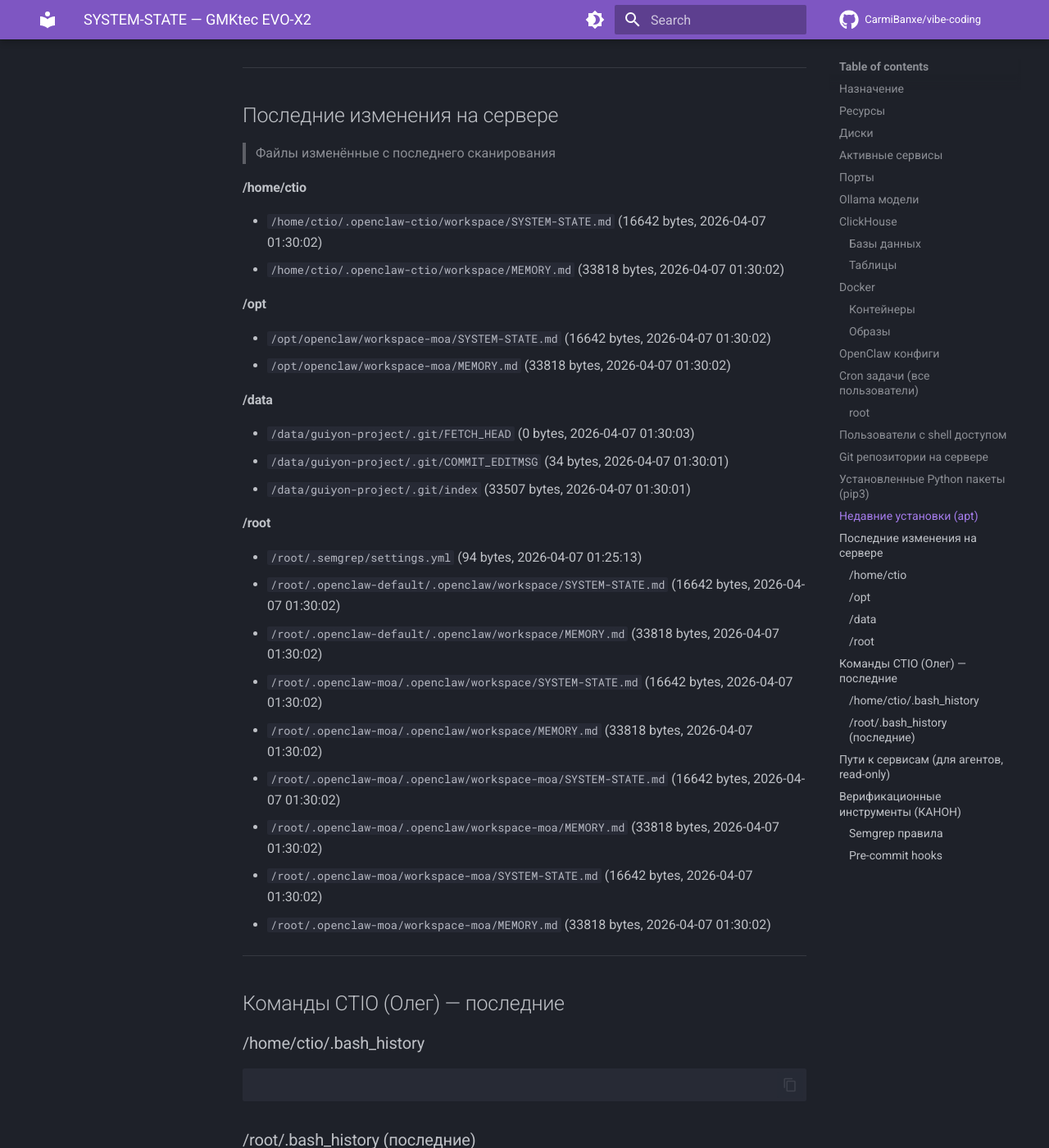
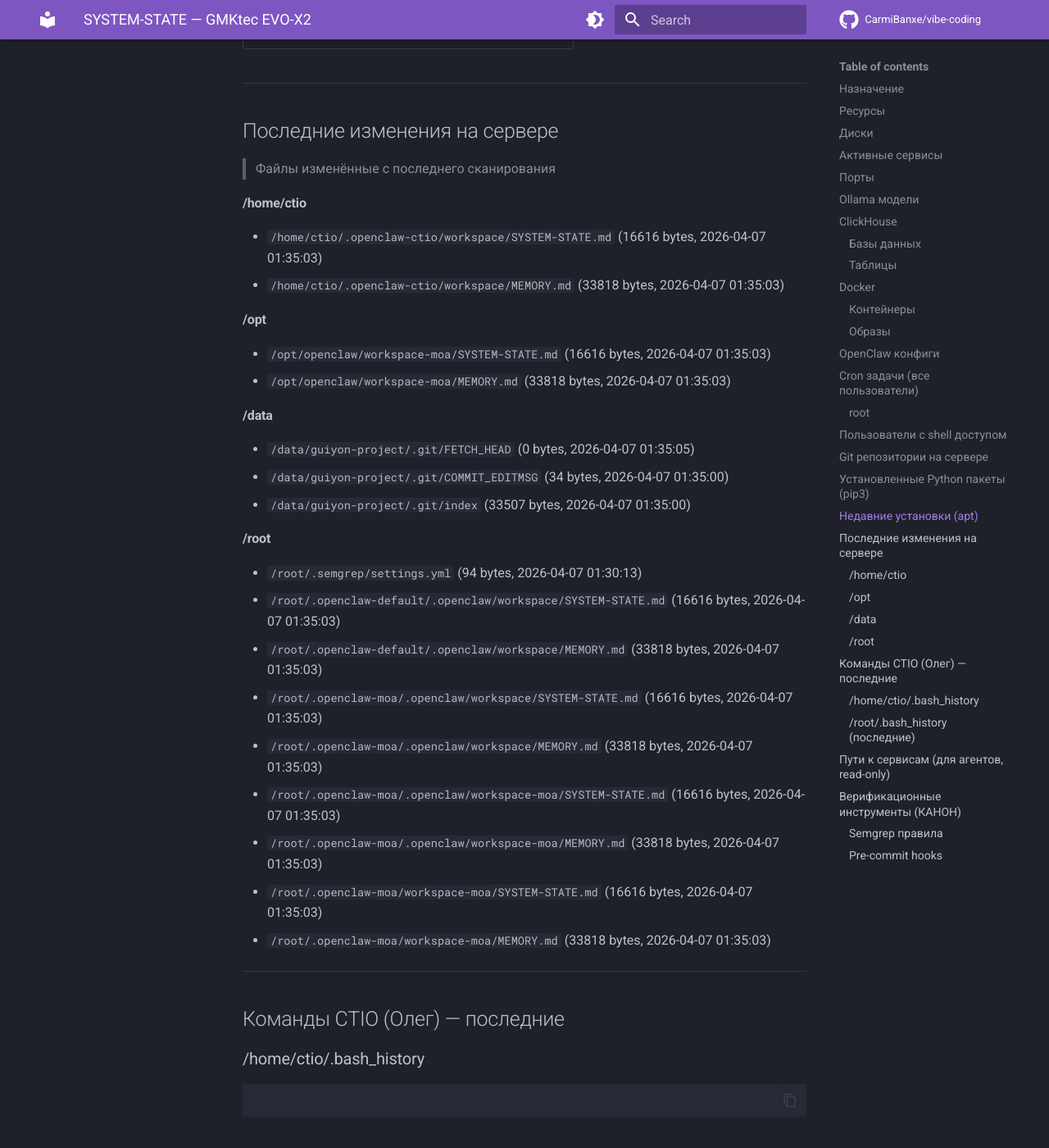
Before and after one commit to CarmiBanxe/vibe-coding, an MkDocs documentation site: the page built from docs/SYSTEM-STATE.md, in a window 1280 px wide and 1400 px high, scrolled down 13841 px. Shown: the whole window at 82% size. Built offline with MkDocs 1.6.1 and Material for MkDocs 9.7.7, drawn with Linux system fonts in a browser that asks for light colours; comment, search, counter and statistics services are not loaded; some of the changed text lies outside the part shown.

Commit message:
auto: SYSTEM-STATE v2 update (2026-04-07 01:35 CEST)

```diff
--- a/docs/SYSTEM-STATE.md
+++ b/docs/SYSTEM-STATE.md
@@ -1,6 +1,6 @@
 # SYSTEM-STATE — GMKtec EVO-X2
 > Автоматически обновляется каждые 5 минут
-> Последнее сканирование: 2026-04-07 01:30 CEST
+> Последнее сканирование: 2026-04-07 01:35 CEST
 > Источник: ctio-watcher.sh v2 (cron)
 
 ## Назначение
@@ -249,8 +250,8 @@
 | marble-src-marble-frontend:latest | 757MB |
 | marble-src-marble-backend:latest | 255MB |
 | andreysenov/firebase-tools:latest | 1.47GB |
+| jube.app:latest | 646MB |
 | <none>:<none> | 646MB |
-| jube.app:latest | 646MB |
 | mongo:8 | 950MB |
 | postgis/postgis:17-3.5 | 637MB |
 | postgres:17 | 453MB |
@@ -379,28 +380,28 @@
 
 
 #### /home/ctio
-- `/home/ctio/.openclaw-ctio/workspace/SYSTEM-STATE.md` (16642 bytes, 2026-04-07 01:30:02)
-- `/home/ctio/.openclaw-ctio/workspace/MEMORY.md` (33818 bytes, 2026-04-07 01:30:02)
+- `/home/ctio/.openclaw-ctio/workspace/SYSTEM-STATE.md` (16616 bytes, 2026-04-07 01:35:03)
+- `/home/ctio/.openclaw-ctio/workspace/MEMORY.md` (33818 bytes, 2026-04-07 01:35:03)
 
 #### /opt
-- `/opt/openclaw/workspace-moa/SYSTEM-STATE.md` (16642 bytes, 2026-04-07 01:30:02)
-- `/opt/openclaw/workspace-moa/MEMORY.md` (33818 bytes, 2026-04-07 01:30:02)
+- `/opt/openclaw/workspace-moa/SYSTEM-STATE.md` (16616 bytes, 2026-04-07 01:35:03)
+- `/opt/openclaw/workspace-moa/MEMORY.md` (33818 bytes, 2026-04-07 01:35:03)
 
 #### /data
-- `/data/guiyon-project/.git/FETCH_HEAD` (0 bytes, 2026-04-07 01:30:03)
-- `/data/guiyon-project/.git/COMMIT_EDITMSG` (34 bytes, 2026-04-07 01:30:01)
-- `/data/guiyon-project/.git/index` (33507 bytes, 2026-04-07 01:30:01)
+- `/data/guiyon-project/.git/FETCH_HEAD` (0 bytes, 2026-04-07 01:35:05)
+- `/data/guiyon-project/.git/COMMIT_EDITMSG` (34 bytes, 2026-04-07 01:35:00)
+- `/data/guiyon-project/.git/index` (33507 bytes, 2026-04-07 01:35:00)
 
 #### /root
-- `/root/.semgrep/settings.yml` (94 bytes, 2026-04-07 01:25:13)
-- `/root/.openclaw-default/.openclaw/workspace/SYSTEM-STATE.md` (16642 bytes, 2026-04-07 01:30:02)
-- `/root/.openclaw-default/.openclaw/workspace/MEMORY.md` (33818 bytes, 2026-04-07 01:30:02)
-- `/root/.openclaw-moa/.openclaw/workspace/SYSTEM-STATE.md` (16642 bytes, 2026-04-07 01:30:02)
-- `/root/.openclaw-moa/.openclaw/workspace/MEMORY.md` (33818 bytes, 2026-04-07 01:30:02)
-- `/root/.openclaw-moa/.openclaw/workspace-moa/SYSTEM-STATE.md` (16642 bytes, 2026-04-07 01:30:02)
-- `/root/.openclaw-moa/.openclaw/workspace-moa/MEMORY.md` (33818 bytes, 2026-04-07 01:30:02)
-- `/root/.openclaw-moa/workspace-moa/SYSTEM-STATE.md` (16642 bytes, 2026-04-07 01:30:02)
-- `/root/.openclaw-moa/workspace-moa/MEMORY.md` (33818 bytes, 2026-04-07 01:30:02)
+- `/root/.semgrep/settings.yml` (94 bytes, 2026-04-07 01:30:13)
+- `/root/.openclaw-default/.openclaw/workspace/SYSTEM-STATE.md` (16616 bytes, 2026-04-07 01:35:03)
+- `/root/.openclaw-default/.openclaw/workspace/MEMORY.md` (33818 bytes, 2026-04-07 01:35:03)
+- `/root/.openclaw-moa/.openclaw/workspace/SYSTEM-STATE.md` (16616 bytes, 2026-04-07 01:35:03)
+- `/root/.openclaw-moa/.openclaw/workspace/MEMORY.md` (33818 bytes, 2026-04-07 01:35:03)
+- `/root/.openclaw-moa/.openclaw/workspace-moa/SYSTEM-STATE.md` (16616 bytes, 2026-04-07 01:35:03)
+- `/root/.openclaw-moa/.openclaw/workspace-moa/MEMORY.md` (33818 bytes, 2026-04-07 01:35:03)
+- `/root/.openclaw-moa/workspace-moa/SYSTEM-STATE.md` (16616 bytes, 2026-04-07 01:35:03)
+- `/root/.openclaw-moa/workspace-moa/MEMORY.md` (33818 bytes, 2026-04-07 01:35:03)
 
 ---
 
```
Also changed, not shown: other parts of docs/SYSTEM-STATE.md (+4 -3 lines).
